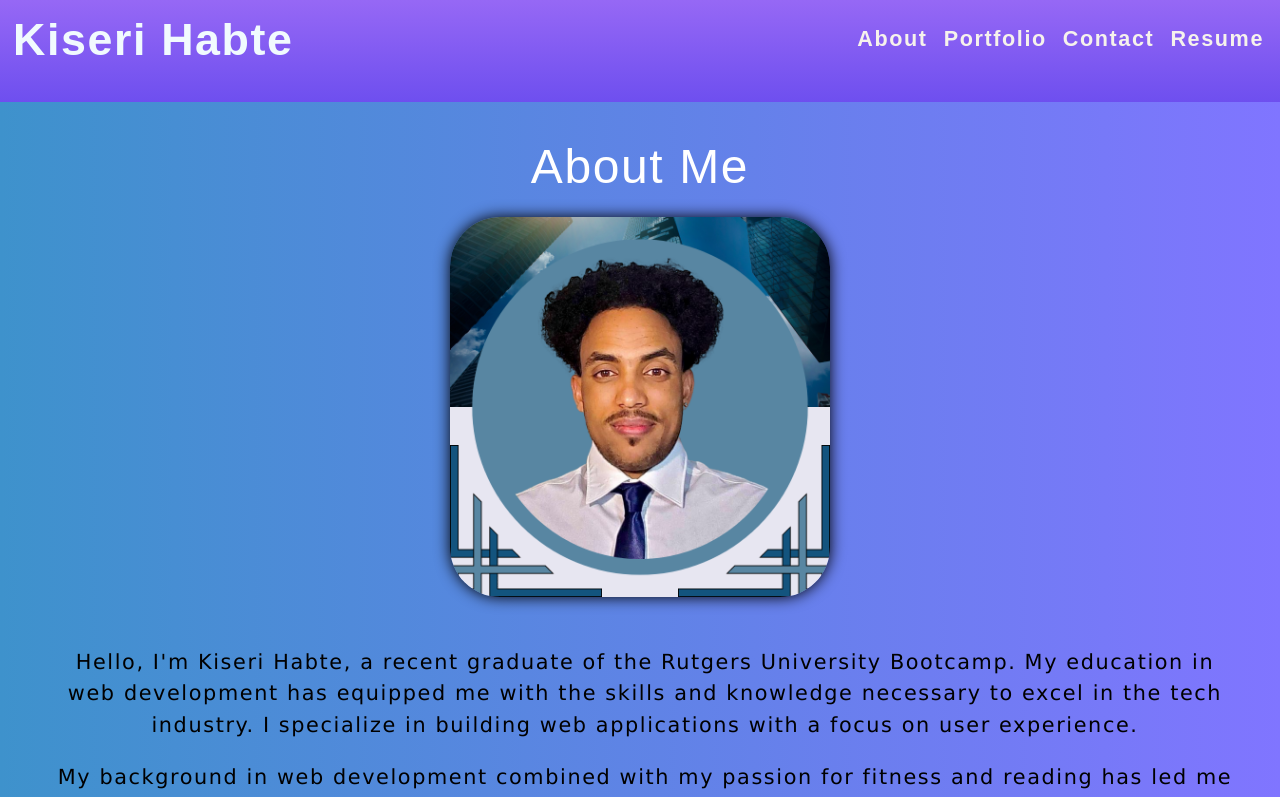
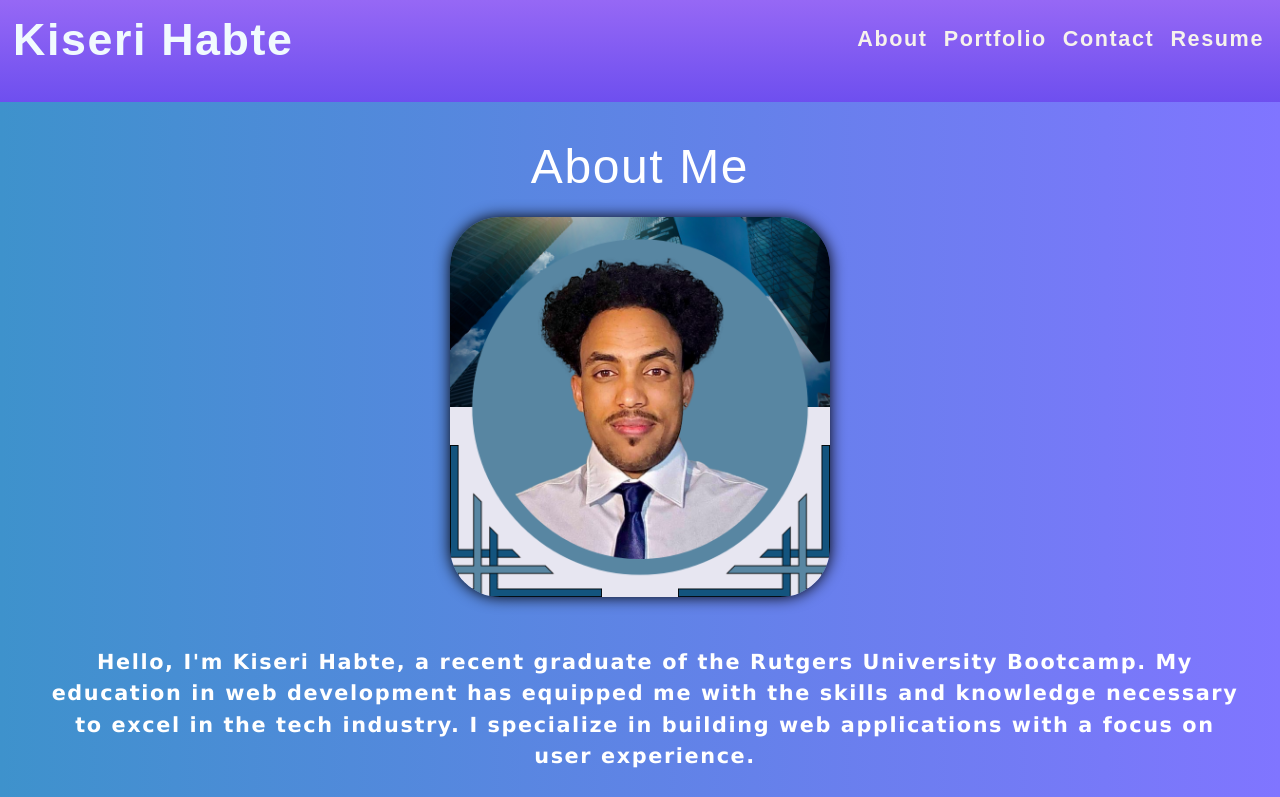
Before and after one commit to Kiserry21/react-portfolio, a React (Create React App) app: page / in a window 1280 px wide. Shown: the top 797 px of the page. Built offline with nearby package versions, Linux system fonts and the light colour scheme.

Commit message:
added new styling

```diff
--- a/src/index.css
+++ b/src/index.css
@@ -67,7 +67,8 @@ p {
   font-family: "Lucida Sans", "Lucida Sans Regular", "Lucida Grande",
     "Lucida Sans Unicode", Geneva, Verdana, sans-serif;
   font-weight: 500;
-  color: rgb(0, 0, 0);
+  color: rgb(255, 255, 255);
+  font-weight: 600;
 }
 
 .card-body p,
```
